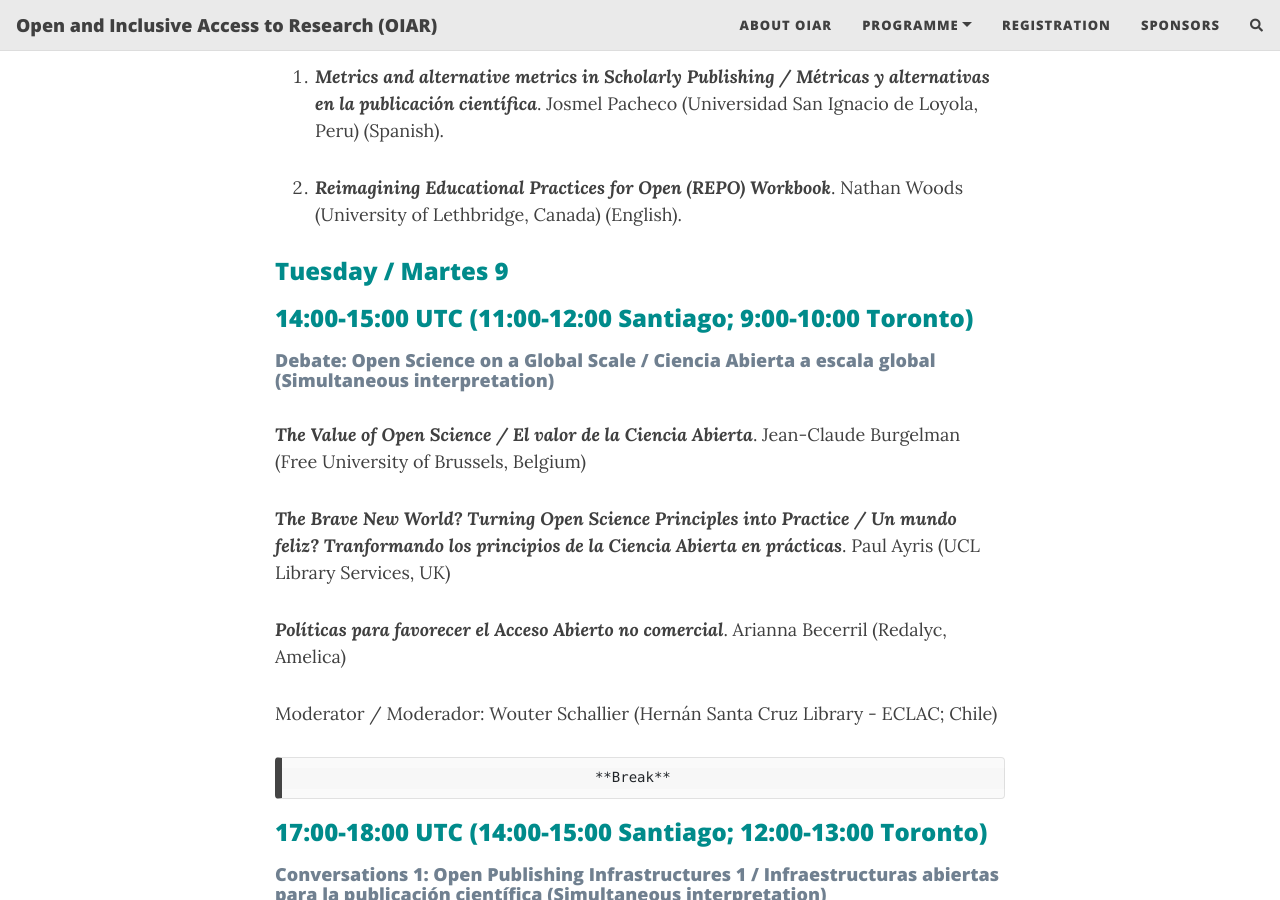
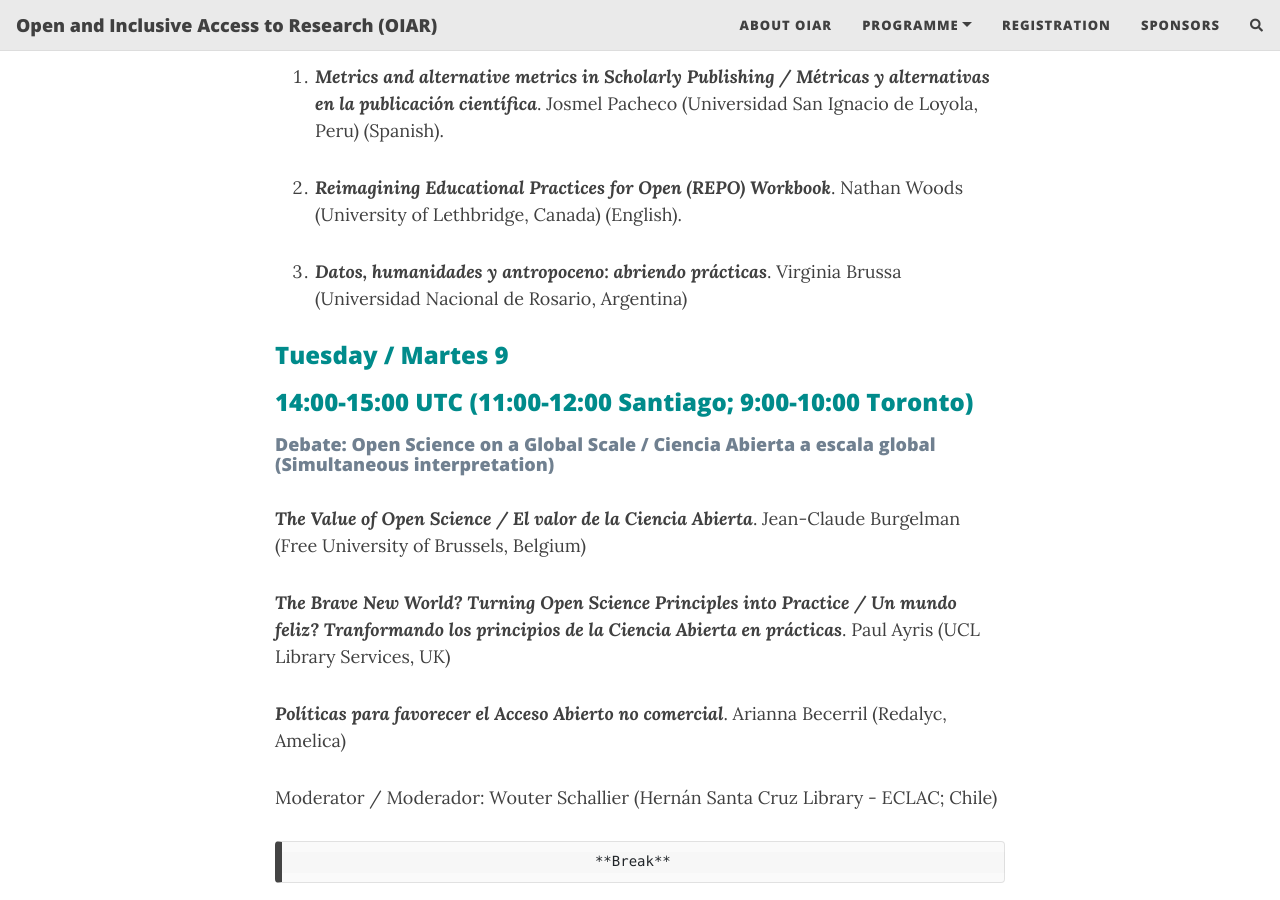
Before and after one commit to caedmon5/OIAR, a Jekyll site: the page built from programme.md, in a window 1280 px wide and 900 px high, scrolled down 1125 px. Built offline with Jekyll 4.4.1, drawn with Linux system fonts in a browser that asks for light colours; nearby versions of some CDN libraries; comment, search, counter and statistics services are not loaded.

Commit message:
Update Virginia

```diff
--- a/programme.md
+++ b/programme.md
@@ -28,6 +28,8 @@ A [calendar (.ics file) is available for this conference](assets/img/OIAR.ics)
 1. ***Metrics and alternative metrics in Scholarly Publishing / Métricas y alternativas en la publicación científica***. Josmel Pacheco (Universidad San Ignacio de Loyola, Peru) (Spanish).
 
 2. ***Reimagining Educational Practices for Open (REPO) Workbook***. Nathan Woods (University of Lethbridge, Canada) (English).
+
+3. ***Datos, humanidades y antropoceno: abriendo prácticas***. Virginia Brussa (Universidad Nacional de Rosario, Argentina)
 
 
 
```
